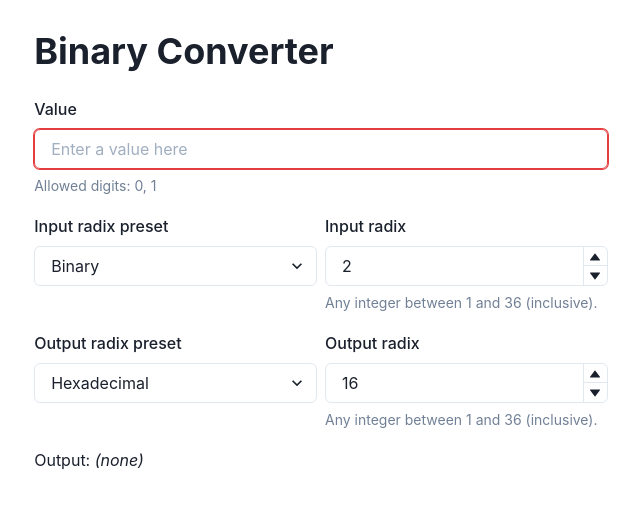
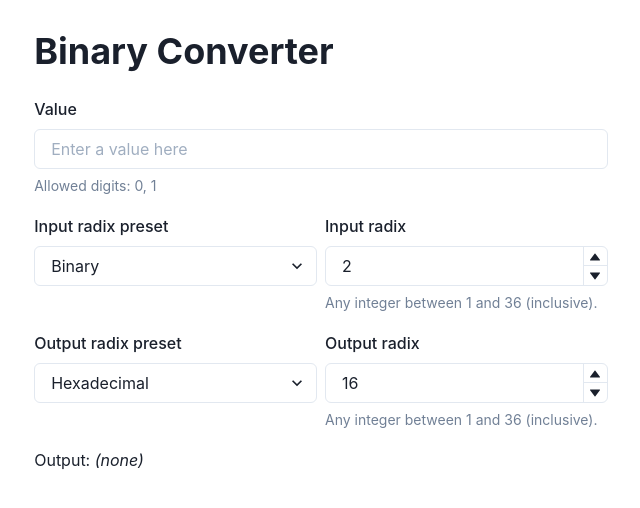
Before and after one commit to Ruben9922/binary-converter, a React (Create React App) app: page / in a window 1280 px wide. Shown: the top 508 px of the page, without its empty margins (319-959 px from the left). Built offline with nearby package versions, Linux system fonts and the light colour scheme.

Commit message:
For value input, only display invalid state after it has been modified

```diff
--- a/src/App.tsx
+++ b/src/App.tsx
@@ -106,6 +106,7 @@ function convertFromDecimal(decimalValue: number, radix: number): string {
 
 function App() {
   const [value, setValue] = useState("");
+  const [isValueDirty, setIsValueDirty] = useState(false);
   const [inputRadix, setInputRadix] = useState<number | null>(2);
   const [outputRadix, setOutputRadix] = useState<number | null>(16);
 
@@ -127,8 +128,11 @@ function App() {
             <Input
               value={value}
               placeholder="Enter a value here"
-              onChange={(event) => setValue(event.target.value)}
-              isInvalid={!isValueValid(value, inputRadix)}
+              onChange={(event) => {
+                setValue(event.target.value);
+                setIsValueDirty(true);
+              }}
+              isInvalid={isValueDirty && !isValueValid(value, inputRadix)}
             />
             <FormHelperText>
               Allowed digits: {R.isEmpty(allowedDigits) ? <em>(none)</em> : R.join(", ", allowedDigits)}
```
